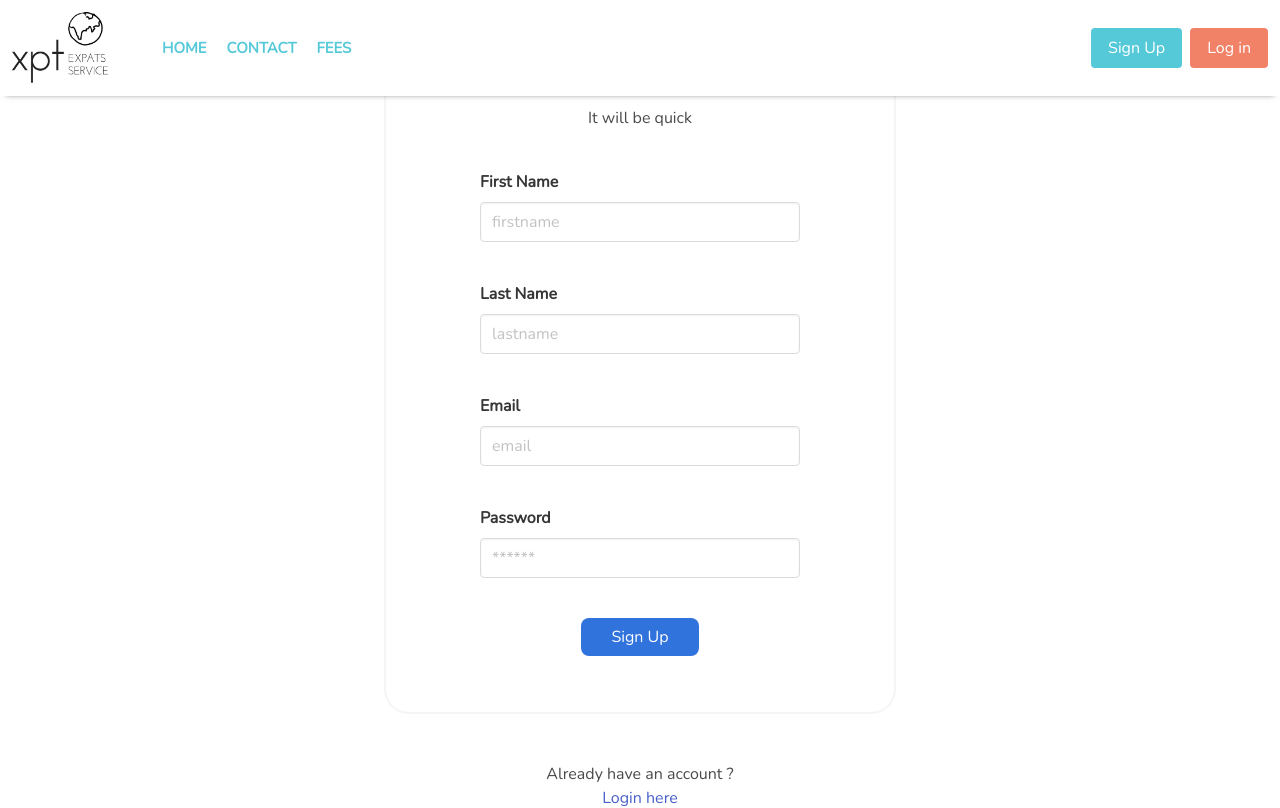
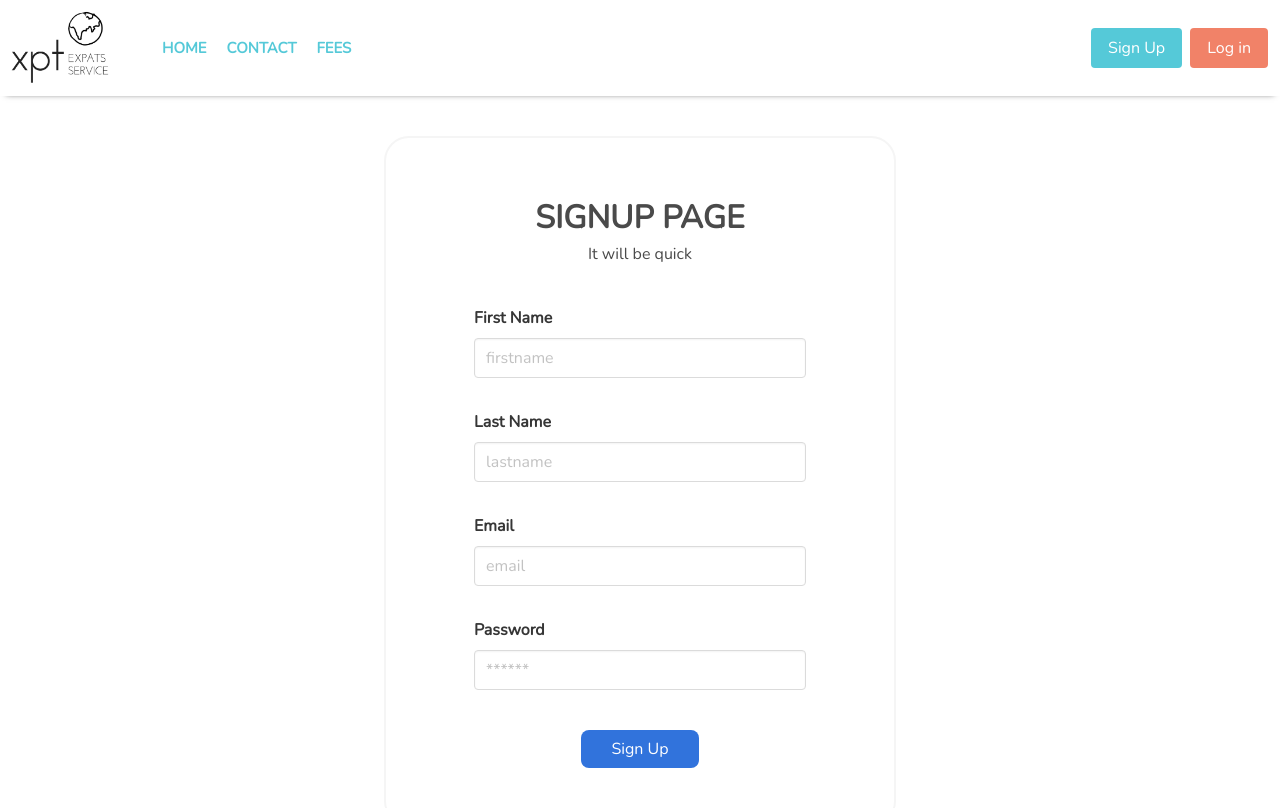
Before and after one commit to YagmurBakici/Project-3-client-side, a React (Create React App) app: page /signup in a window 1280 px wide. Shown: the top 808 px of the page. Built offline with nearby package versions, Linux system fonts and the light colour scheme; no server answers.

Commit message:
Contact Login Signup Styling update for fixed nav

```diff
--- a/src/components/pages/Contact.css
+++ b/src/components/pages/Contact.css
@@ -2,3 +2,7 @@
   max-width: 70vh;
   margin: auto;
 }
+
+.send_btn{
+  justify-content: center !important;
+}
--- a/src/components/pages/Contact.jsx
+++ b/src/components/pages/Contact.jsx
@@ -39,7 +39,8 @@ export default class Contact extends Component {
     return (
       <section className="form_Container">
         <div className="contact">
-          <div className="field">
+          <h1 className="log_Title">Contact us</h1>
+          <div className="form_field">
             <label className="label">Your Name:</label>
             <div className="control has-icons-left has-icons-right">
               <input
@@ -56,7 +57,7 @@ export default class Contact extends Component {
             </div>
           </div>
 
-          <div className="field">
+          <div className="form_field">
             <label className="label">Email: </label>
             <p className="control has-icons-left has-icons-right">
               <input
@@ -76,8 +77,8 @@ export default class Contact extends Component {
             </p>
           </div>
 
-          <div className="field">
-            <label className="label">Subject</label>
+          <div className="form_field">
+            <label className="label">Subject:</label>
             <div className="control">
               <div className="select">
                 <select>
@@ -91,14 +92,14 @@ export default class Contact extends Component {
             </div>
           </div>
 
-          <div className="field">
+          <div className="form_field">
             <label className="label">Message: </label>
             <div className="control">
               <textarea className="textarea" placeholder="Your text" />
             </div>
           </div>
 
-          <div className="field">
+          <div className="form_field">
             <div className="control">
               <p>
                 <strong>You are already a client?</strong>{" "}
@@ -114,12 +115,12 @@ export default class Contact extends Component {
             </div>
           </div>
 
-          <div className="field is-grouped">
+          <div className="field is-grouped send_btn">
             <div className="control">
               <input
                 className="button is-link"
                 type="button"
-                value="Open"
+                value="Send"
                 onClick={() => this.openModal()}
               />
               <Modal
--- a/src/components/pages/LogIn.css
+++ b/src/components/pages/LogIn.css
@@ -4,3 +4,7 @@
     font-weight: bolder;
     margin-bottom: 3vh;
 }
+
+.form_field{
+    margin:2rem;
+}
--- a/src/components/pages/LogIn.jsx
+++ b/src/components/pages/LogIn.jsx
@@ -41,12 +41,12 @@ export default class LogIn extends Component {
           <form className="form" onSubmit={this.handleSubmit}>
             <h1 className="log_Title">LOGIN</h1>
 
-            <div className="field">
+            <div className="form_field">
               <label className="label" htmlFor="">Mail</label>
               <input className="input" name="mail" type="text" placeholder="email" value={this.state.mail} onChange={this.handleInput} />
             </div>
 
-            <div>
+            <div className="form_field">
               <label className="label" htmlFor="">Password</label>
               <input className="input" name="password" type="password" placeholder="******" value={this.state.password} onChange={this.handleInput} />
             </div>
--- a/src/components/pages/SignUp.css
+++ b/src/components/pages/SignUp.css
@@ -31,7 +31,7 @@
 
 .form_Container{
     width: 40%;
-    margin: auto;
+    margin: 8.5rem auto 0px;
     border: 2.3px solid rgb(245,245,245);
     border-radius: 25px;
     height: 100%;
--- a/src/components/pages/SignUp.jsx
+++ b/src/components/pages/SignUp.jsx
@@ -53,7 +53,7 @@ export default class SignUp extends Component {
           <form className="form " onSubmit={this.handleSubmit}>
             <h1 className="sign_Title">SIGNUP PAGE</h1>
             <p className="intro_text">It will be quick</p>
-            <div className="field">
+            <div className="form_field">
               <label className="label" htmlFor="firstName">
                 First Name
               </label>
@@ -66,7 +66,7 @@ export default class SignUp extends Component {
               />
             </div>
 
-            <div className="field">
+            <div className="form_field">
               <label className="label" htmlFor="lastName">
                 Last Name
               </label>
@@ -79,7 +79,7 @@ export default class SignUp extends Component {
               />
             </div>
 
-            <div className="field">
+            <div className="form_field">
               <label className="label" htmlFor="mail">
                 Email
               </label>
@@ -92,7 +92,7 @@ export default class SignUp extends Component {
               />
             </div>
 
-            <div className="field">
+            <div className="form_field">
               <label className="label" htmlFor="password">
                 Password
               </label>
```
